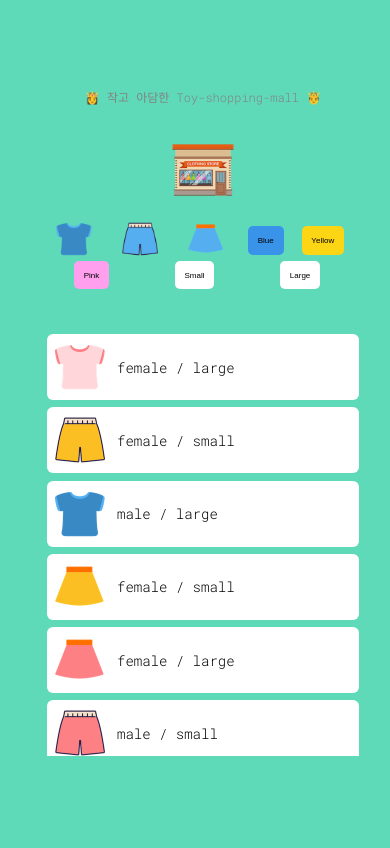
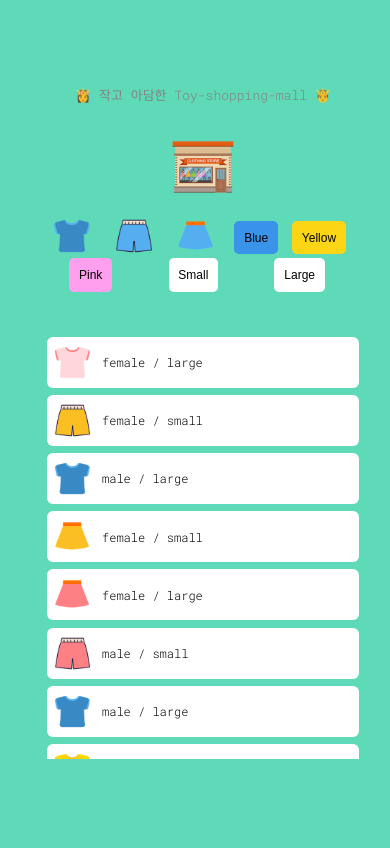
Before and after one commit to hyejooLim/Toy-shopping-mall, a plain HTML site: page index.html in a window 390 px wide. Drawn offline with Linux system fonts and the light colour scheme.

Commit message:
modified css

```diff
--- a/style.css
+++ b/style.css
@@ -57,7 +57,7 @@ body {
 .container .spanAndLogo .logo {
   width: var(--logo-size);
   height: var(--logo-size);
-  margin-top: calc(var(--margin-size) * 3);
+  margin-top: calc(var(--margin-size) * 2.8);
   cursor: pointer;
   transition: transform var(--animation-duration) ease;
 }
@@ -159,7 +159,7 @@ body {
   }
 
   .container .spanAndLogo .text {
-    font-size: 12px;
+    font-size: 13px;
   }
 
   .container .spanAndLogo .logo {
@@ -180,11 +180,20 @@ body {
 
   .sizeBtn,
   .colorBtn {
-    font-size: calc(var(--font-large-size) / 2);
+    font-size: var(--font-small-size);
     padding: calc(var(--padding-medium-size) * 0.7);
   }
 
   .container .items {
     margin-top: 30px;
   }
+
+  .container .items .item__thumbnail {
+    width: calc(var(--thumbnail-size) * 0.7);
+    height: calc(var(--thumbnail-size) * 0.7);
+  }
+
+  .container .items .item__description {
+    font-size: var(--font-small-size);
+  }
 }
```
